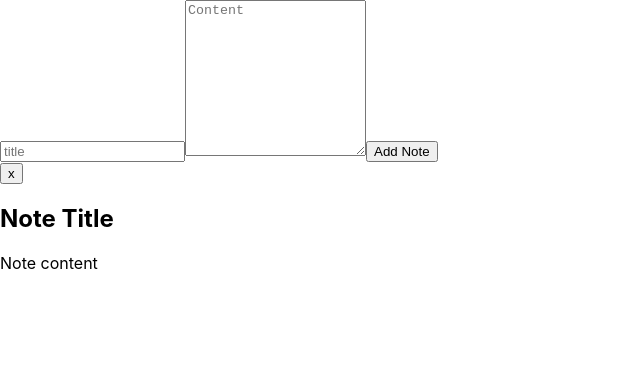
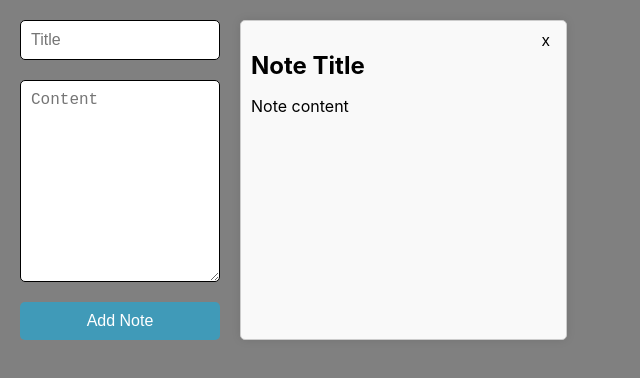
Before and after one commit to sraghav42/notes-app, a React (Create React App) app in the folder notes-app/: page / in a window 1280 px wide. Shown: the top 378 px of the page, without its empty margins (0-640 px from the left). Built offline with nearby package versions, Linux system fonts and the light colour scheme.

Commit message:
Add CSS - part complete

```diff
--- a/notes-app/src/App.css
+++ b/notes-app/src/App.css
@@ -28,6 +28,101 @@
   color: #61dafb;
 }
 
+body{
+  background-color: gray;
+  margin: 20px;
+}
+
+.app-container{
+  grid-template-columns: 1fr;
+}
+
+@media(min-width:600px){
+  .app-container{
+    display: grid;
+    grid-template-columns: 200px 1fr;
+    gap: 20px;
+  }
+}
+
+.notes-grid{
+  display: grid;
+  grid-template-columns: repeat(auto-fill,minmax(250px,1fr));
+  grid-auto-rows: minmax(250px,auto);
+  gap:20px;
+}
+
+.note-item{
+  display: flex;
+  flex-direction: column;
+  border: 1px solid #ccc;
+  padding: 10px;
+  background-color: #f9f9f9;
+  border-radius: 5px;
+  box-shadow: 0px 0px 10px rgba(0, 0, 0, 0.1);
+  cursor: pointer;
+}
+
+.notes-header{
+  display: flex;
+  justify-content: flex-end;
+}
+
+.notes-header button{
+  font-size: 16px;
+  background: transparent;
+  border: none;
+  cursor: pointer;
+  max-width: fit-content;
+}
+
+h2{
+  margin: 0;
+}
+
+.note-form{
+  display: flex;
+  flex-direction: column;
+  gap: 20px;
+}
+
+textarea,
+input{
+  border-radius: 5px;
+  border: 1px solid black;
+  padding: 10px;
+  font-size: 16px;
+}
+
+.note-form button{
+  border-radius: 5px;
+  background-color: rgb(64, 154, 184);
+  border: none;
+  padding: 10px;
+  font-size: 16px;
+  color: white;
+}
+
+.note-form button:hover{
+  background-color: rgb(106, 175, 198);
+  cursor: pointer;
+}
+
+.edit-buttons{
+  display: flex;
+  justify-content: space-evenly;
+  gap: 5px;
+}
+
+.edit-buttons button{
+  flex: 1;
+}
+
+.edit-buttons button:last-of-type{
+  background-color: rgb(220, 89, 89);
+  color: white;
+}
+
 @keyframes App-logo-spin {
   from {
     transform: rotate(0deg);
--- a/notes-app/src/App.tsx
+++ b/notes-app/src/App.tsx
@@ -3,8 +3,8 @@ import "./App.css";
 const App = () => {
   return (
     <div className="app-container">
-      <form>
-        <input placeholder="title" required />
+      <form className="note-form">
+        <input placeholder="Title" required />
         <textarea placeholder="Content" rows={10} required />
         <button type="submit">Add Note</button>
       </form>
```
